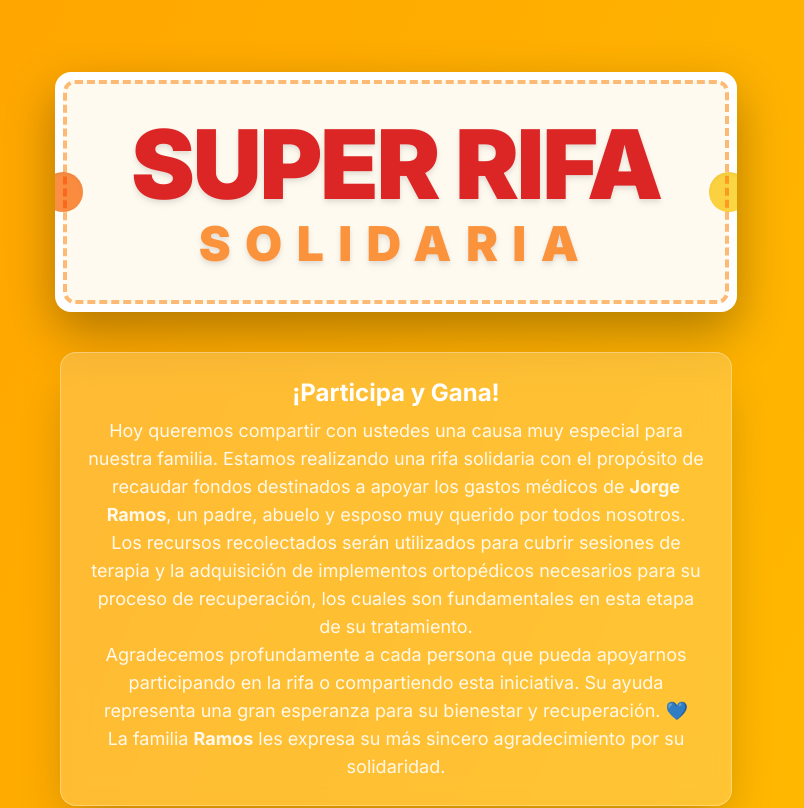
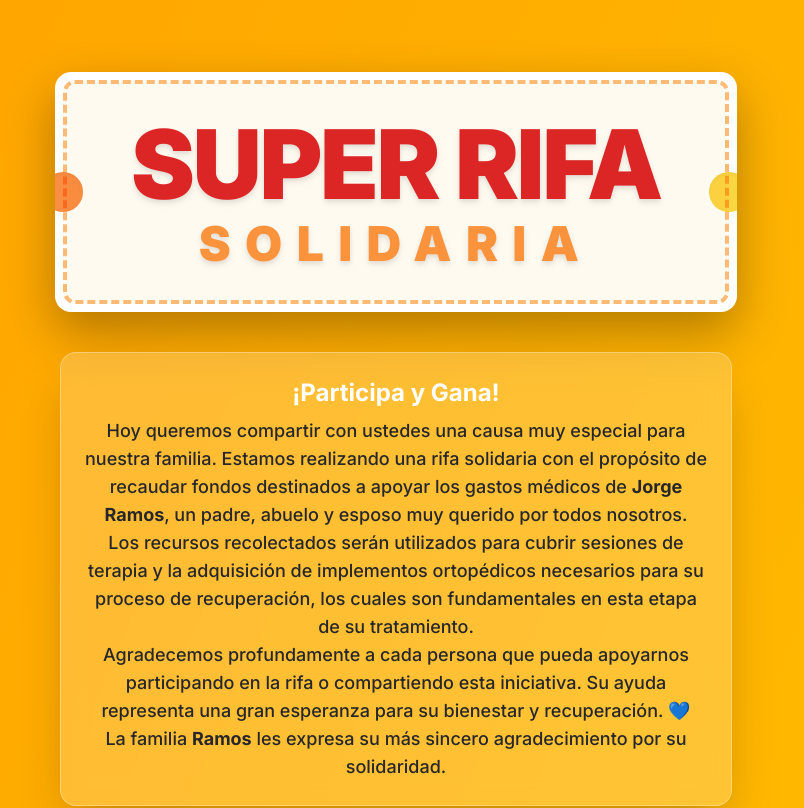
Before and after one commit to DZVIO/Rifa_solidaria, a Next.js app in the folder app_build/: page / in a window 1280 px wide. Shown: the top 808 px of the page, without its empty margins (244-1048 px from the left). Built offline with nearby package versions, Linux system fonts and the light colour scheme; no server answers.

Commit message:
Cambio de color de la descripción

```diff
--- a/app_build/app/page.tsx
+++ b/app_build/app/page.tsx
@@ -48,7 +48,7 @@ export default function Home() {
           transition={{ delay: 0.3, duration: 0.8 }}
         >
           <h2 className="text-2xl font-bold text-white mb-2">¡Participa y Gana!</h2>
-          <p className="text-lg text-white/90">
+          <p className="text-lg text-zinc-800 font-medium whitespace-pre-line">
             Hoy queremos compartir con ustedes una causa muy especial para nuestra familia. Estamos realizando una rifa solidaria con el propósito de recaudar fondos destinados a apoyar los gastos médicos de <b>Jorge Ramos</b>, un padre, abuelo y esposo muy querido por todos nosotros.<br></br>
 
             Los recursos recolectados serán utilizados para cubrir sesiones de terapia y la adquisición de implementos ortopédicos necesarios para su proceso de recuperación, los cuales son fundamentales en esta etapa de su tratamiento.<br></br>
```
Also changed, not shown: 3 other files (tests, documents, lock files or other folders).
